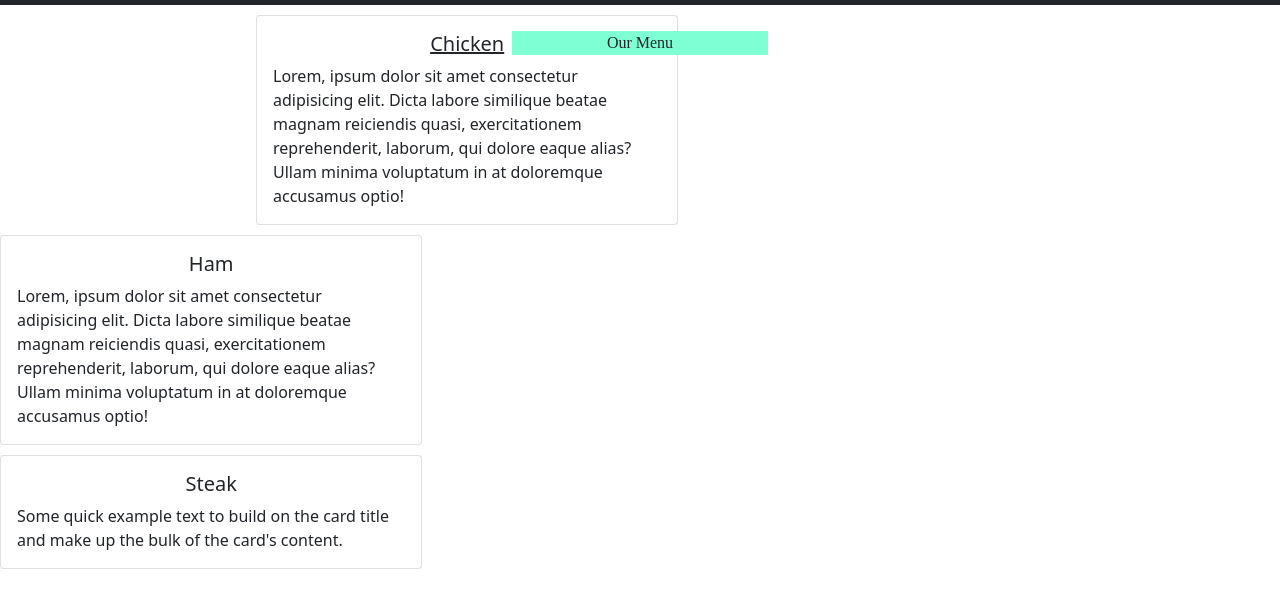
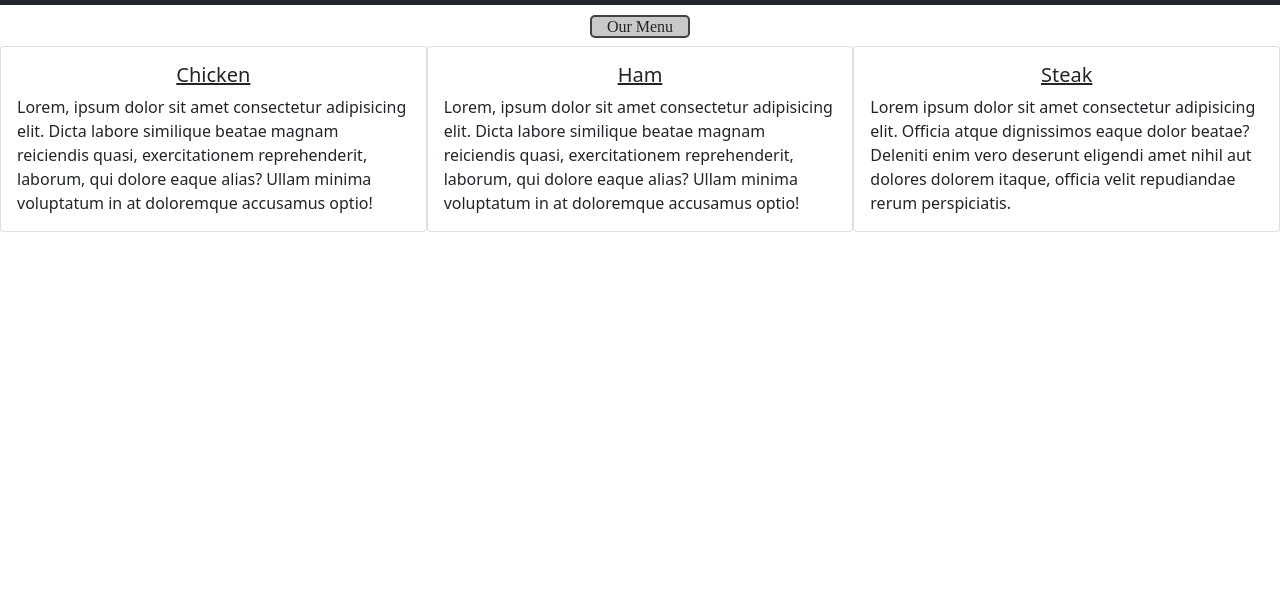
Before and after one commit to adwaithkj/module3-solution, a plain HTML site: page index.html in a window 1280 px wide. Shown: the part 77-684 px from the top of the page. Drawn offline with Linux system fonts and the light colour scheme.

Commit message:
finished

```diff
--- a/index.html
+++ b/index.html
@@ -17,16 +17,16 @@
               <div class="collapse navbar-collapse" id="navbarSupportedContent">
                 <ul class="navbar-nav me-auto mb-2 mb-lg-0">
                   <li class="nav-item">
-                    <a class="nav-link active" aria-current="page" href="#">Home</a>
+                    <a class="nav-link active" aria-current="page" href="index.html">Home</a>
                   </li>
                   <li class="nav-item">
-                    <a class="nav-link" href="#">Chicken</a>
+                    <a class="nav-link" href="#chicken">Chicken</a>
                   </li>
                   <li class="nav-item">
-                    <a class="nav-link" href="#">Ham</a>
+                    <a class="nav-link" href="#ham">Ham</a>
                   </li>
                   <li class="nav-item">
-                    <a class="nav-link" href="#">Steak</a>
+                    <a class="nav-link" href="#steak">Steak</a>
                   </li>
 
                   <!-- <li class="nav-item">
@@ -38,16 +38,17 @@
             </div>
           </nav>
         <div class="content">
-            <div class="contentheading ">
-              Our menu
+            <div class="contentheading flex flex1 flexcontainer1">
+            <div><h3>Our Menu</h3>  </div>
 
             </div>
+            <div class="food_items flex flex2 flexcontainer2">
 
-            <div class="chicken ">
+            <div class="chicken col-md-6 col-lg-4 col-sm=12" id="chicken">
 
 
-                <div class="card custom-flex " style="width: 33%;">
-                    <div class="card-body pull-left">
+                <div class="card custom-flex " >
+                    <div class="card-body ">
                       <h5 class="card-title d-flex justify-content-center" style="text-decoration: underline;">Chicken</h5>
 
                       <p class="card-text">Lorem, ipsum dolor sit amet consectetur adipisicing elit. Dicta labore similique beatae magnam reiciendis quasi, exercitationem reprehenderit, laborum, qui dolore eaque alias? Ullam minima voluptatum in at doloremque accusamus optio!</p>
@@ -55,10 +56,10 @@
                     </div>
                   </div>
             </div>
-            <div class="ham">
-                <div class="card custom-flex" style="width: 33%;">
-                    <div class="card-body pull-left">
-                      <h5 class="card-title d-flex justify-content-center">Ham</h5>
+            <div class="ham col-md-6 col-lg-4 col-sm=12" id="ham">
+                <div class="card custom-flex" >
+                    <div class="card-body ">
+                      <h5 class="card-title d-flex justify-content-center " style="text-decoration: underline;">Ham</h5>
 
                       <p class="card-text">Lorem, ipsum dolor sit amet consectetur adipisicing elit. Dicta labore similique beatae magnam reiciendis quasi, exercitationem reprehenderit, laborum, qui dolore eaque alias? Ullam minima voluptatum in at doloremque accusamus optio!</p>
 
@@ -66,12 +67,12 @@
                   </div>
 
             </div>
-            <div class="steak">
-                <div class="card custom-flex" style="width: 33%;">
+            <div class="steak col-md-6 col-lg-4 col-sm=12" id="steak">
+                <div class="card custom-flex" >
                     <div class="card-body">
-                      <h5 class="card-title d-flex justify-content-center">Steak</h5>
+                      <h5 class="card-title d-flex justify-content-center" style="text-decoration: underline;">Steak</h5>
 
-                      <p class="card-text">Some quick example text to build on the card title and make up the bulk of the card's content.</p>
+                      <p class="card-text">Lorem ipsum dolor sit amet consectetur adipisicing elit. Officia atque dignissimos eaque dolor beatae? Deleniti enim vero deserunt eligendi amet nihil aut dolores dolorem itaque, officia velit repudiandae rerum perspiciatis.</p>
 
                     </div>
                   </div>
@@ -79,7 +80,7 @@
 
 
             </div>
-
+            </div>
         </div>
         <div class="footer"></div>
         </div>
--- a/styles.css
+++ b/styles.css
@@ -1,28 +1,27 @@
 * {
   box-sizing: border-box;
 }
+.flexcontainer1,
+.flexcontainer2 {
+  display: flex;
+  justify-content: center;
+  flex-direction: row;
+  flex-wrap: wrap;
+}
+
 body {
   background-color: rgba(35, 129, 74, 0.637);
 }
 
-h1 {
-  width: 100%;
+.contentheading h3 {
+  background-color: rgb(201, 201, 201);
+  font-size: 1em;
+  text-align: center;
 
-  padding-top: auto;
-}
+  border: 2px solid rgb(66, 66, 66);
 
-.contentheading {
-  background-color: aquamarine;
-  float: left;
-  position: relative;
-  left: 40%;
-  top: 1em;
-  width: 20%;
-  float: left;
-  text-align: center;
-  z-index: 5;
-
-  text-transform: capitalize;
+  border-radius: 5px;
+  width: 100px;
   font-family: montserrat;
 }
 .content {
@@ -31,7 +30,7 @@ h1 {
 .chicken,
 .ham,
 .steak {
-  margin-top: 10px;
+  margin-top: 0px;
 }
 
 .food h1 {
@@ -41,9 +40,18 @@ h1 {
   margin-top: 0;
   border: 2px solid #1ca455;
 }
+/* @media (min-width: 767.98px) {
+  .custom-flex {
+    width: 33%;
+
+    background-color: aqua;
+    float: left;
+  }
+}
+
 @media (max-width: 767.98px) {
   .custom-flex {
-    width: 30%;
     background-color: aqua;
+    float: left;
   }
-}
+} */
```
